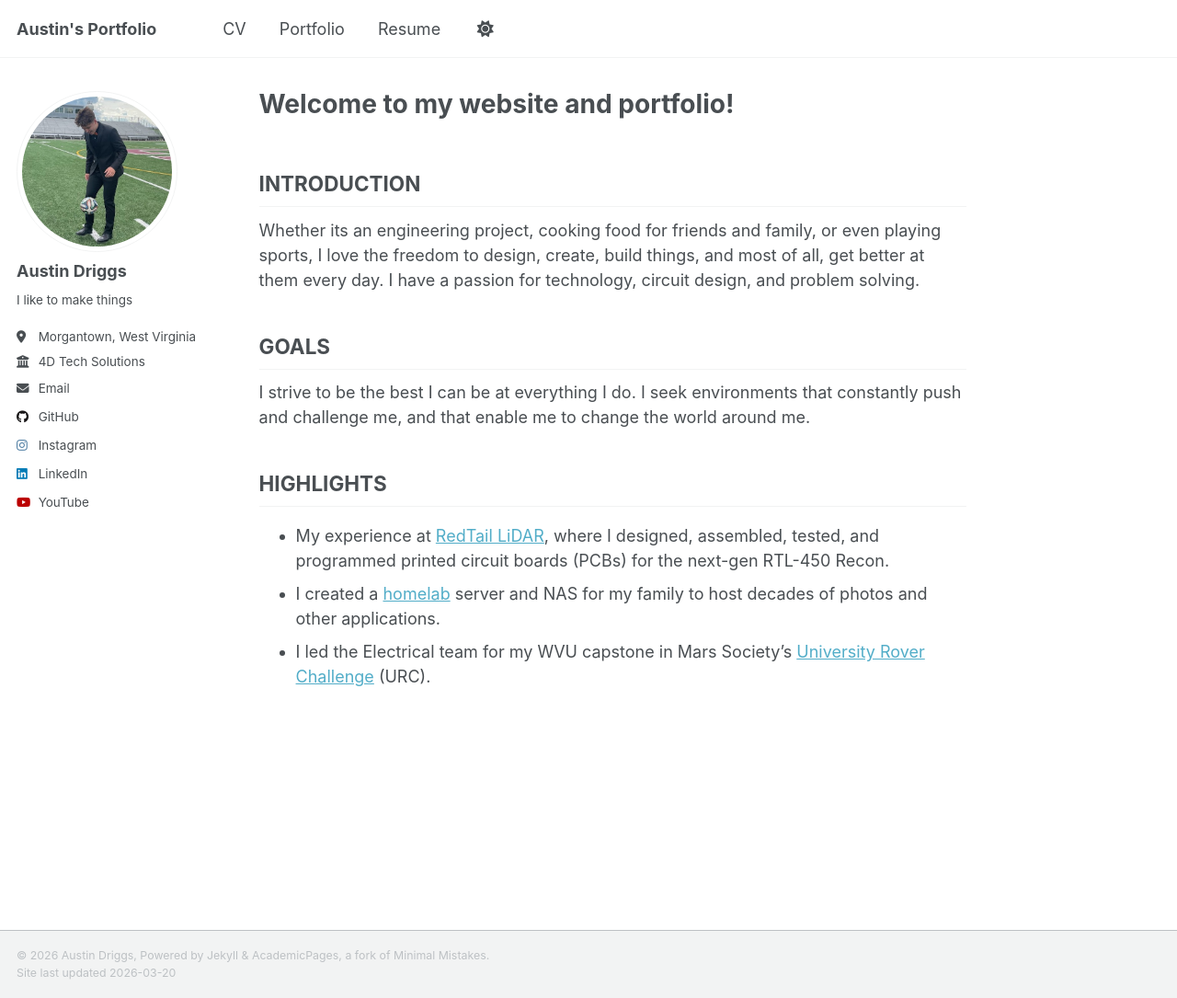
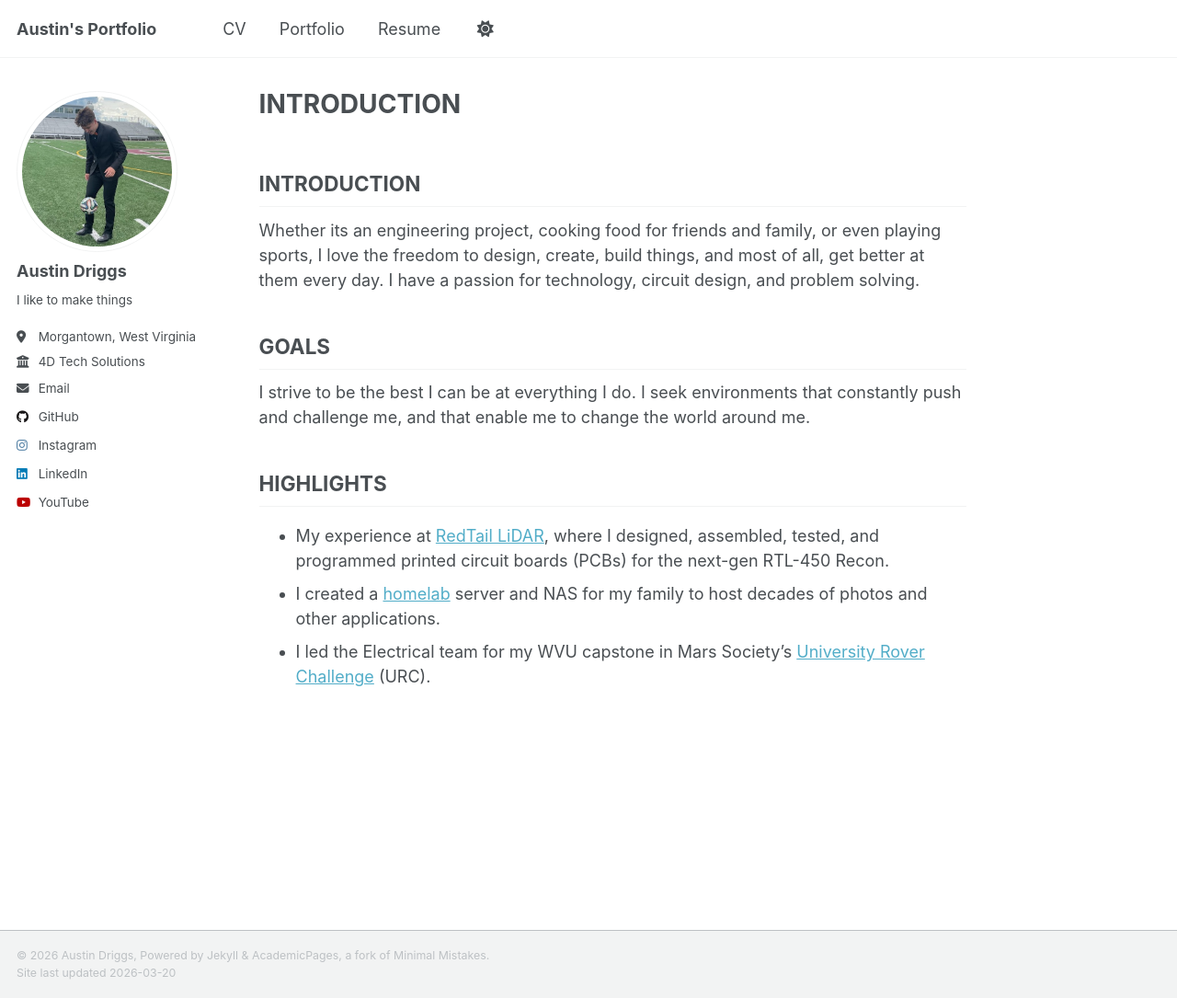
Before and after one commit to austindriggs/austindriggs.github.io, a Jekyll site: the page built from _pages/about.md, in a window 1280 px wide and 1085 px high. Shown: the whole window at 92% size. Built offline with Jekyll 4.4.1, drawn with Linux system fonts in a browser that asks for light colours; a script that is not in the unit is left out; our own code applies the rules of GitHub Pages for plain Markdown files.

Commit message:
test removing the title from about page

```diff
--- a/_pages/about.md
+++ b/_pages/about.md
@@ -1,6 +1,5 @@
 ---
 permalink: /
-title: "Welcome to my website and portfolio!"
 author_profile: true
 redirect_from:
   - /about/
```
